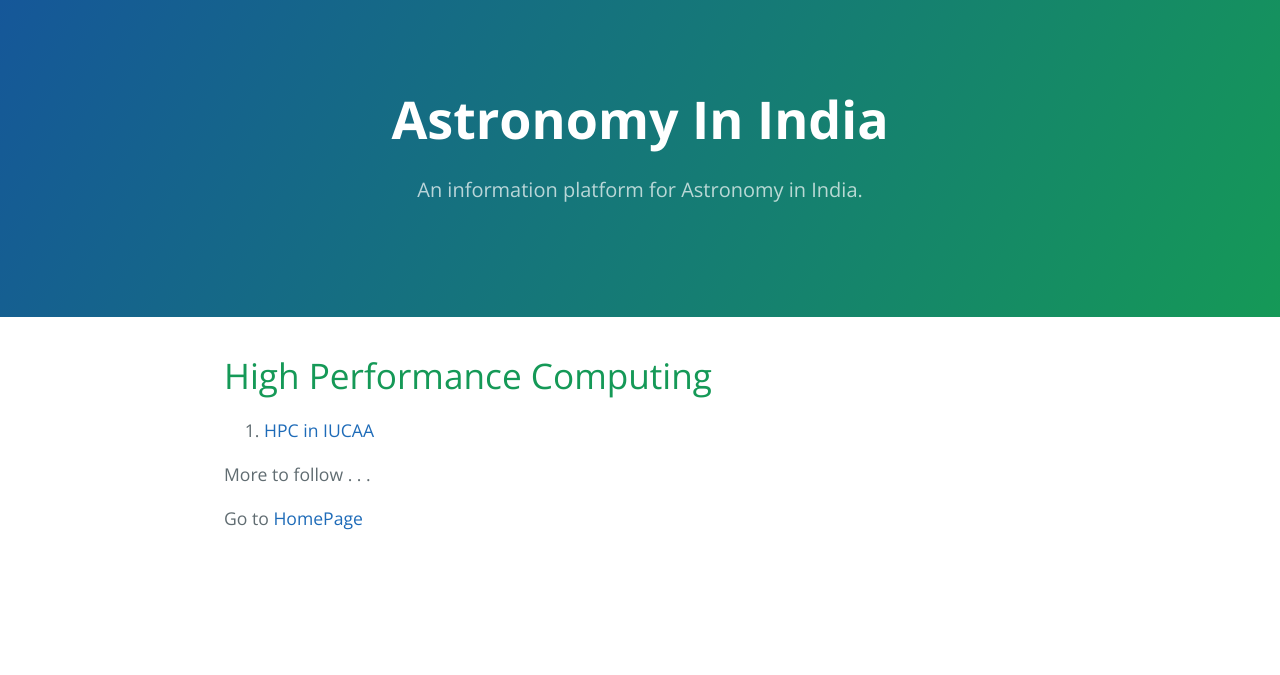
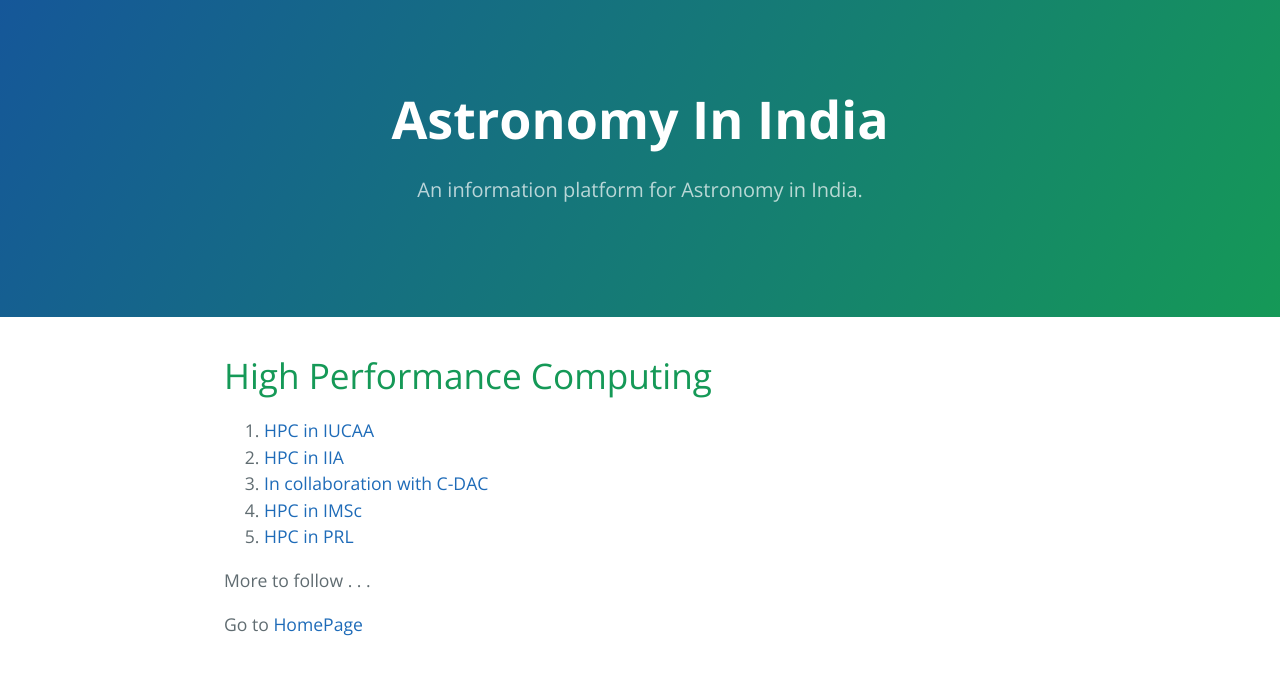
Before and after one commit to AstronomyInIndia/astronomyinindia.github.io, a Jekyll site: the page built from pages/computing.md, in a window 1280 px wide. Shown: the top 675 px of the page. Built offline with Jekyll 4.4.1, drawn with Linux system fonts in a browser that asks for light colours.

Commit message:
Update computing.md

```diff
--- a/pages/computing.md
+++ b/pages/computing.md
@@ -6,6 +6,10 @@ description:
 # High Performance Computing
 
 1. [HPC in IUCAA](http://hpc.iucaa.in/?q=home)
+2. [HPC in IIA](https://www.iiap.res.in/?q=computing.htm)
+3. [In collaboration with C-DAC](https://www.cdac.in/index.aspx?id=achieve_high_performance_computing)
+4. [HPC in IMSc](https://hpc.imsc.res.in)
+5. [HPC in PRL](https://www.prl.res.in/prl-eng/hpc/vikram_hpc)
 
 
 More to follow . . .
```
